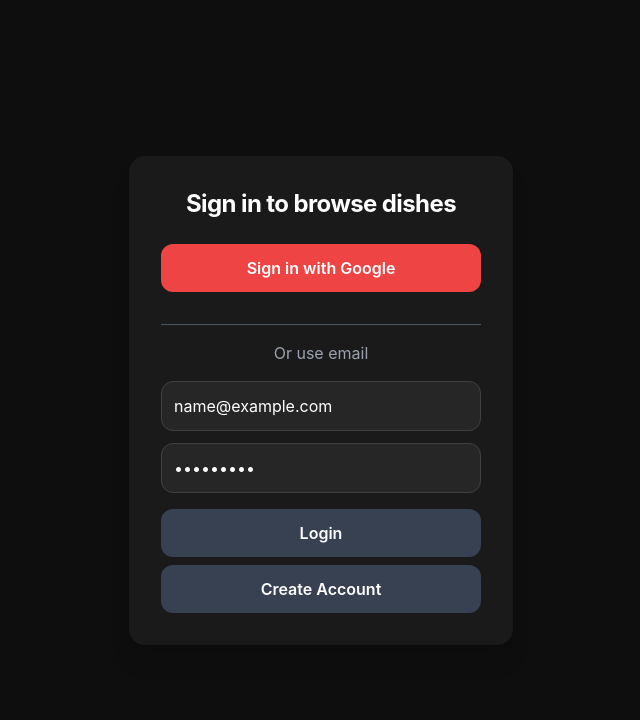
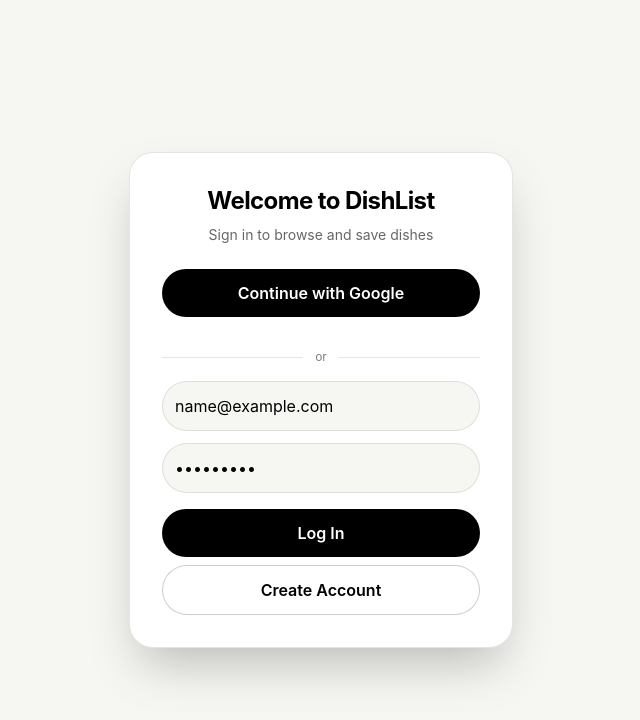
Before and after one commit to giovanniaccinelli/dishlist, a Next.js app: page / in a window 1280 px wide. Both pictures are taken after typing "name@example.com", "Sample123" into the empty fields and a click on the button "Create Account". Shown: the top 720 px of the page, without its empty margins (319-959 px from the left). Built offline with nearby package versions, Linux system fonts and the light colour scheme; no server answers.

Commit message:
Restyle auth and profile modals

```diff
--- a/app/page.js
+++ b/app/page.js
@@ -67,35 +67,41 @@ export default function Feed() {
 
   if (!user) {
     return (
-      <div className="min-h-screen bg-[#0E0E0E] flex items-center justify-center text-white">
-        <div className="bg-[#1A1A1A] p-8 rounded-2xl w-full max-w-sm shadow-xl">
-          <h2 className="text-2xl font-bold mb-6 text-center">Sign in to browse dishes</h2>
+      <div className="min-h-screen bg-[#F6F6F2] flex items-center justify-center text-black px-6">
+        <div className="bg-white p-8 rounded-3xl w-full max-w-sm shadow-2xl border border-black/10">
+          <h2 className="text-2xl font-bold mb-2 text-center">Welcome to DishList</h2>
+          <p className="text-sm text-black/60 text-center mb-6">
+            Sign in to browse and save dishes
+          </p>
           <button
             onClick={signInWithGoogle}
-            className="w-full bg-red-500 hover:bg-red-600 py-3 rounded-xl font-semibold mb-4"
+            className="w-full bg-black text-white py-3 rounded-full font-semibold mb-4 hover:opacity-90 transition"
           >
-            Sign in with Google
+            Continue with Google
           </button>
-          <hr className="border-gray-600 my-4" />
-          <p className="text-gray-400 text-center mb-4">Or use email</p>
+          <div className="flex items-center gap-3 my-4">
+            <div className="h-px flex-1 bg-black/10" />
+            <span className="text-xs text-black/50">or</span>
+            <div className="h-px flex-1 bg-black/10" />
+          </div>
 
           <input
             type="email"
             placeholder="Email"
-            className="w-full p-3 mb-3 rounded-xl bg-neutral-800 border border-neutral-700 text-white focus:outline-none focus:ring-2 focus:ring-red-500"
+            className="w-full p-3 mb-3 rounded-full bg-[#F6F6F2] border border-black/10 text-black focus:outline-none focus:ring-2 focus:ring-black/20"
             value={email}
             onChange={(e) => setEmail(e.target.value)}
           />
           <input
             type="password"
             placeholder="Password"
-            className="w-full p-3 mb-4 rounded-xl bg-neutral-800 border border-neutral-700 text-white focus:outline-none focus:ring-2 focus:ring-red-500"
+            className="w-full p-3 mb-4 rounded-full bg-[#F6F6F2] border border-black/10 text-black focus:outline-none focus:ring-2 focus:ring-black/20"
             value={password}
             onChange={(e) => setPassword(e.target.value)}
           />
 
           {authError && (
-            <p className="mb-3 text-sm text-red-400 text-center">{authError}</p>
+            <p className="mb-3 text-sm text-red-500 text-center">{authError}</p>
           )}
 
           <button
@@ -111,9 +117,9 @@ export default function Feed() {
                 setAuthError(err?.message || "Login failed.");
               }
             }}
-            className="w-full bg-gray-700 hover:bg-gray-600 py-3 rounded-xl font-semibold mb-2"
+            className="w-full bg-black text-white py-3 rounded-full font-semibold mb-2 hover:opacity-90 transition"
           >
-            Login
+            Log In
           </button>
           <button
             onClick={async () => {
@@ -128,7 +134,7 @@ export default function Feed() {
                 setAuthError(err?.message || "Create account failed.");
               }
             }}
-            className="w-full bg-gray-700 hover:bg-gray-600 py-3 rounded-xl font-semibold"
+            className="w-full bg-white border border-black/20 py-3 rounded-full font-semibold hover:bg-black/5 transition"
           >
             Create Account
           </button>
--- a/app/profile/page.js
+++ b/app/profile/page.js
@@ -372,13 +372,28 @@ export default function Profile() {
       <AnimatePresence>
         {editProfileModal && (
           <motion.div className="fixed inset-0 bg-black bg-opacity-50 backdrop-blur-md flex items-center justify-center z-50">
-            <motion.div className="bg-[#1A1A1A]/80 backdrop-blur-xl p-6 rounded-2xl w-full max-w-md shadow-xl">
-              <h2 className="text-2xl font-semibold mb-4">Edit Profile</h2>
-              <input type="text" value={newName} onChange={(e) => setNewName(e.target.value)} className="w-full p-3 rounded-full bg-[#2a2a2a] text-white mb-4 focus:outline-none focus:ring-2 focus:ring-red-500" />
-              <motion.button whileTap={{ scale: 0.95 }} onClick={handleEditProfile} className="w-full bg-gradient-to-tr from-red-500 to-pink-500 py-3 rounded-full font-semibold hover:opacity-90 transition">
+            <motion.div className="bg-white p-6 rounded-3xl w-full max-w-md shadow-2xl border border-black/10">
+              <h2 className="text-2xl font-semibold mb-2 text-black">Edit Profile</h2>
+              <p className="text-sm text-black/60 mb-4">Update your display name.</p>
+              <input
+                type="text"
+                value={newName}
+                onChange={(e) => setNewName(e.target.value)}
+                className="w-full p-3 rounded-full bg-[#F6F6F2] text-black mb-4 border border-black/10 focus:outline-none focus:ring-2 focus:ring-black/20"
+              />
+              <motion.button
+                whileTap={{ scale: 0.95 }}
+                onClick={handleEditProfile}
+                className="w-full bg-black text-white py-3 rounded-full font-semibold hover:opacity-90 transition"
+              >
                 Save
               </motion.button>
-              <button onClick={() => setEditProfileModal(false)} className="mt-3 w-full bg-gray-700 py-2 rounded-full hover:bg-gray-600 transition">Cancel</button>
+              <button
+                onClick={() => setEditProfileModal(false)}
+                className="mt-3 w-full bg-white border border-black/20 py-2 rounded-full hover:bg-black/5 transition text-black"
+              >
+                Cancel
+              </button>
             </motion.div>
           </motion.div>
         )}
```
